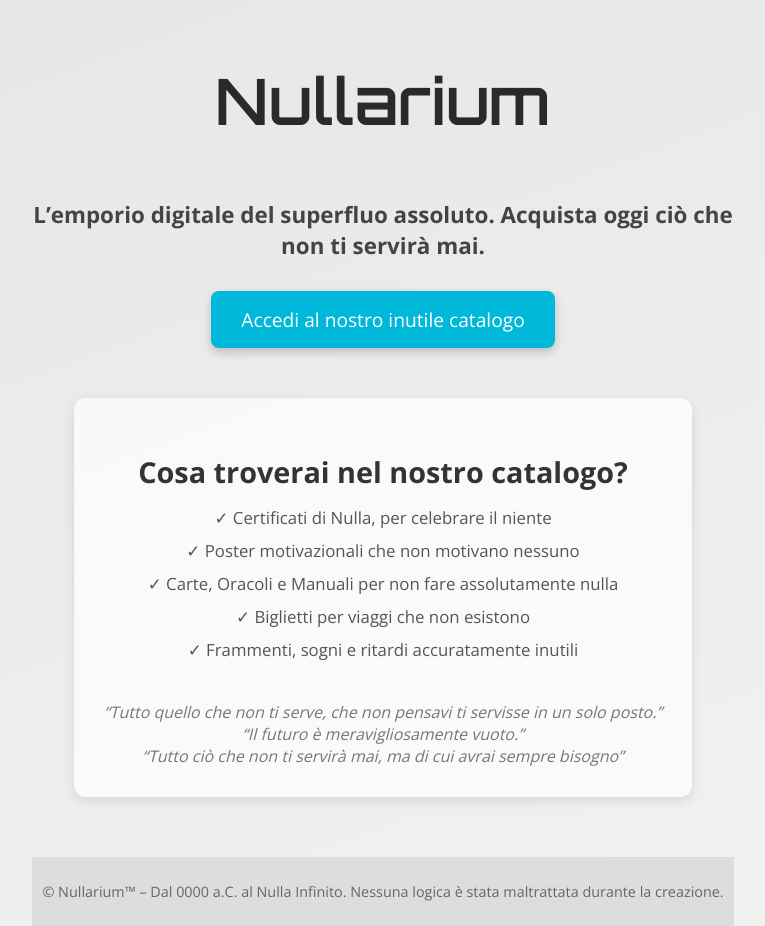
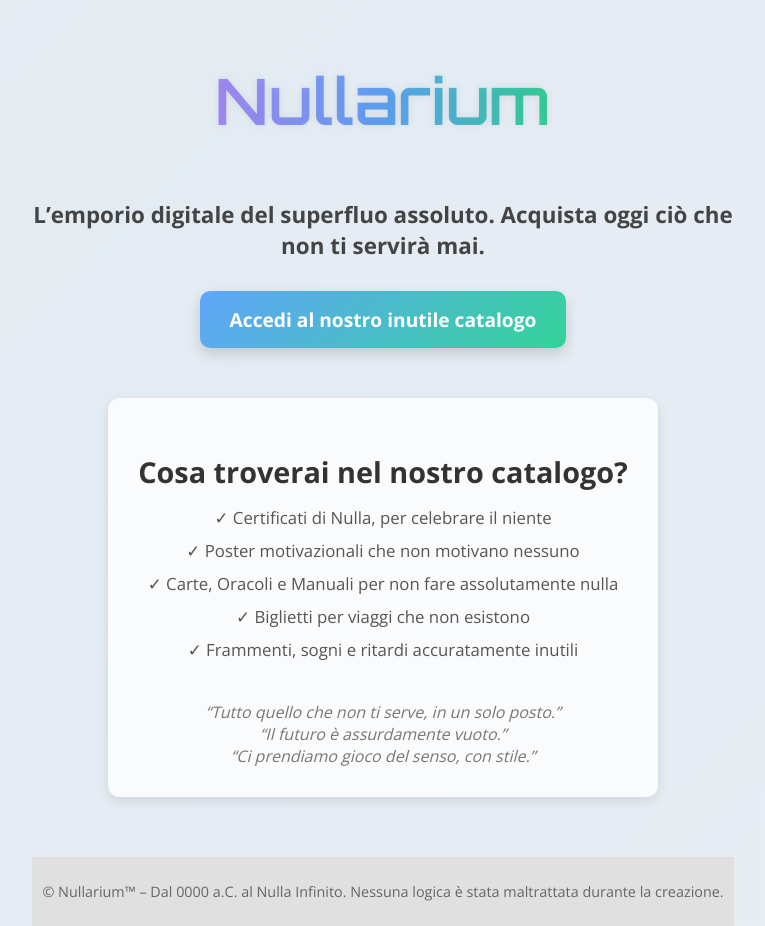
Before and after one commit to Nullarium/nullarium.github.io, a plain HTML site: page index.html in a window 1280 px wide. Shown: the whole page, without its empty margins (257-1022 px from the left). Drawn offline with nearby package versions, Linux system fonts and the light colour scheme.

Commit message:
Update index.html

```diff
--- a/index.html
+++ b/index.html
@@ -8,7 +8,9 @@
     body {
       margin: 0;
       padding: 0;
-      background: linear-gradient(160deg, #e6e6e6, #f2f2f2);
+      background: linear-gradient(135deg, #f1f6f9, #e4ecf3, #f7f0fa);
+      background-size: 600% 600%;
+      animation: sfondo 30s ease infinite;
       font-family: 'Open Sans', sans-serif;
       color: #222;
       display: flex;
@@ -18,10 +20,20 @@
       text-align: center;
     }
 
+    @keyframes sfondo {
+      0% {background-position: 0% 50%;}
+      50% {background-position: 100% 50%;}
+      100% {background-position: 0% 50%;}
+    }
+
     h1 {
       font-family: 'Orbitron', sans-serif;
       font-size: 4em;
-      color: #2a2a2a;
+      background: linear-gradient(90deg, #a78bfa, #60a5fa, #34d399);
+      background-clip: text;
+      -webkit-background-clip: text;
+      color: transparent;
+      text-shadow: 0 0 10px rgba(0, 0, 0, 0.08);
       margin-top: 60px;
     }
 
@@ -34,26 +46,28 @@
     }
 
     a.catalogo {
-      background-color: #00b8d9;
+      background: linear-gradient(135deg, #60a5fa, #34d399);
       color: #fff;
       padding: 15px 30px;
-      border-radius: 8px;
+      border-radius: 10px;
       font-size: 1.2em;
       text-decoration: none;
-      box-shadow: 0 4px 10px rgba(0,0,0,0.2);
+      box-shadow: 0 6px 14px rgba(0,0,0,0.15);
       transition: all 0.3s ease;
       margin-bottom: 50px;
+      font-weight: bold;
     }
 
     a.catalogo:hover {
-      background-color: #0086a5;
-      transform: scale(1.07);
+      background: linear-gradient(135deg, #34d399, #60a5fa);
+      transform: scale(1.08);
+      box-shadow: 0 8px 18px rgba(0,0,0,0.2);
     }
 
     .sotto {
       max-width: 800px;
       padding: 30px;
-      background-color: #ffffffbb;
+      background-color: #ffffffcc;
       border-radius: 12px;
       box-shadow: 0 4px 12px rgba(0,0,0,0.1);
       margin-bottom: 60px;
@@ -84,7 +98,7 @@
     }
 
     footer {
-      background: #ddd;
+      background: #e0e0e0;
       text-align: center;
       color: #666;
       padding: 25px 10px;
@@ -109,9 +123,9 @@
       <li>✓ Frammenti, sogni e ritardi accuratamente inutili</li>
     </ul>
     <div class="motti">
-      “Tutto quello che non ti serve, che non pensavi ti servisse in un solo posto.”<br>
-      “Il futuro è meravigliosamente vuoto.”<br>
-      “Tutto ciò che non ti servirà mai, ma di cui avrai sempre bisogno”
+      “Tutto quello che non ti serve, in un solo posto.”<br>
+      “Il futuro è assurdamente vuoto.”<br>
+      “Ci prendiamo gioco del senso, con stile.”
     </div>
   </div>
 
```
